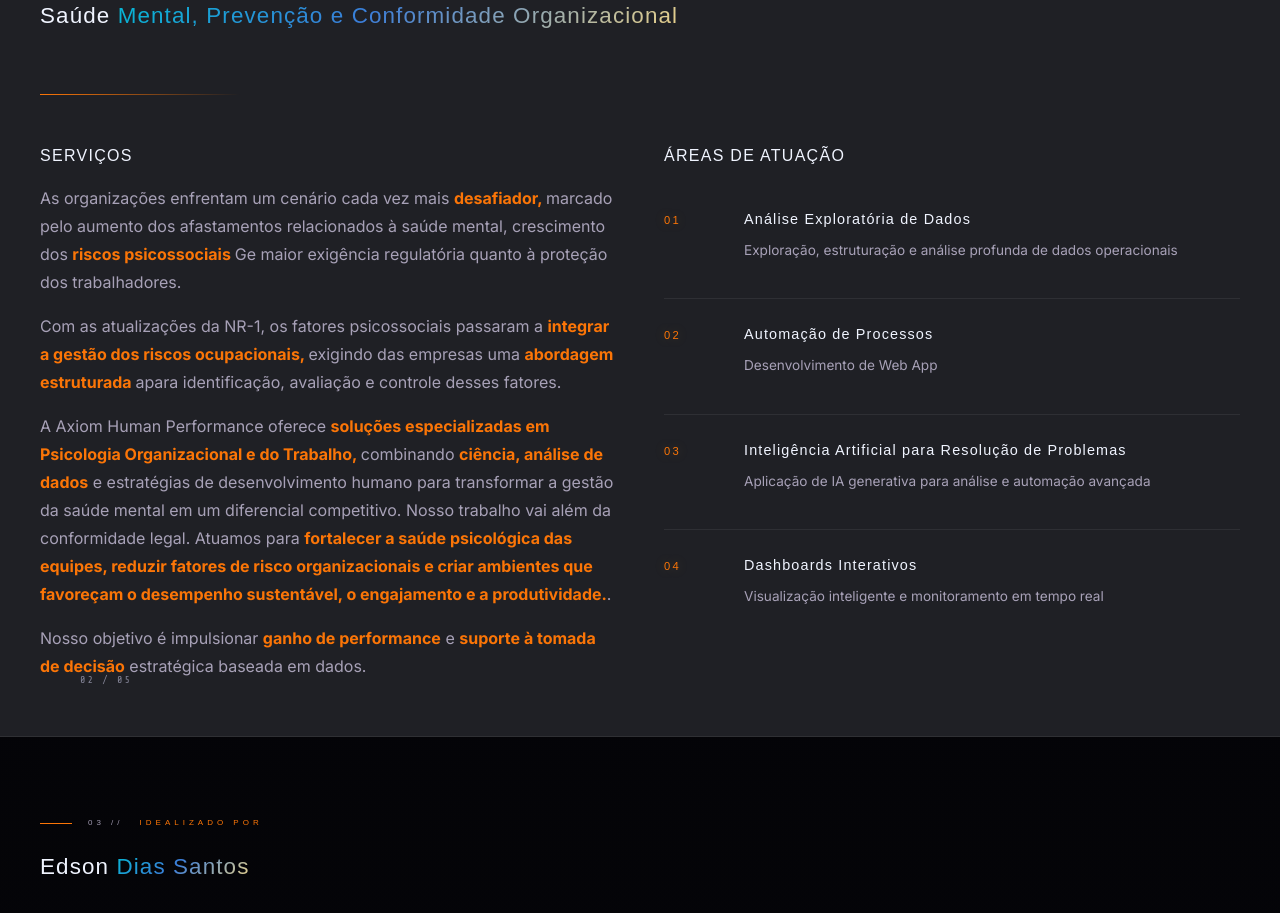
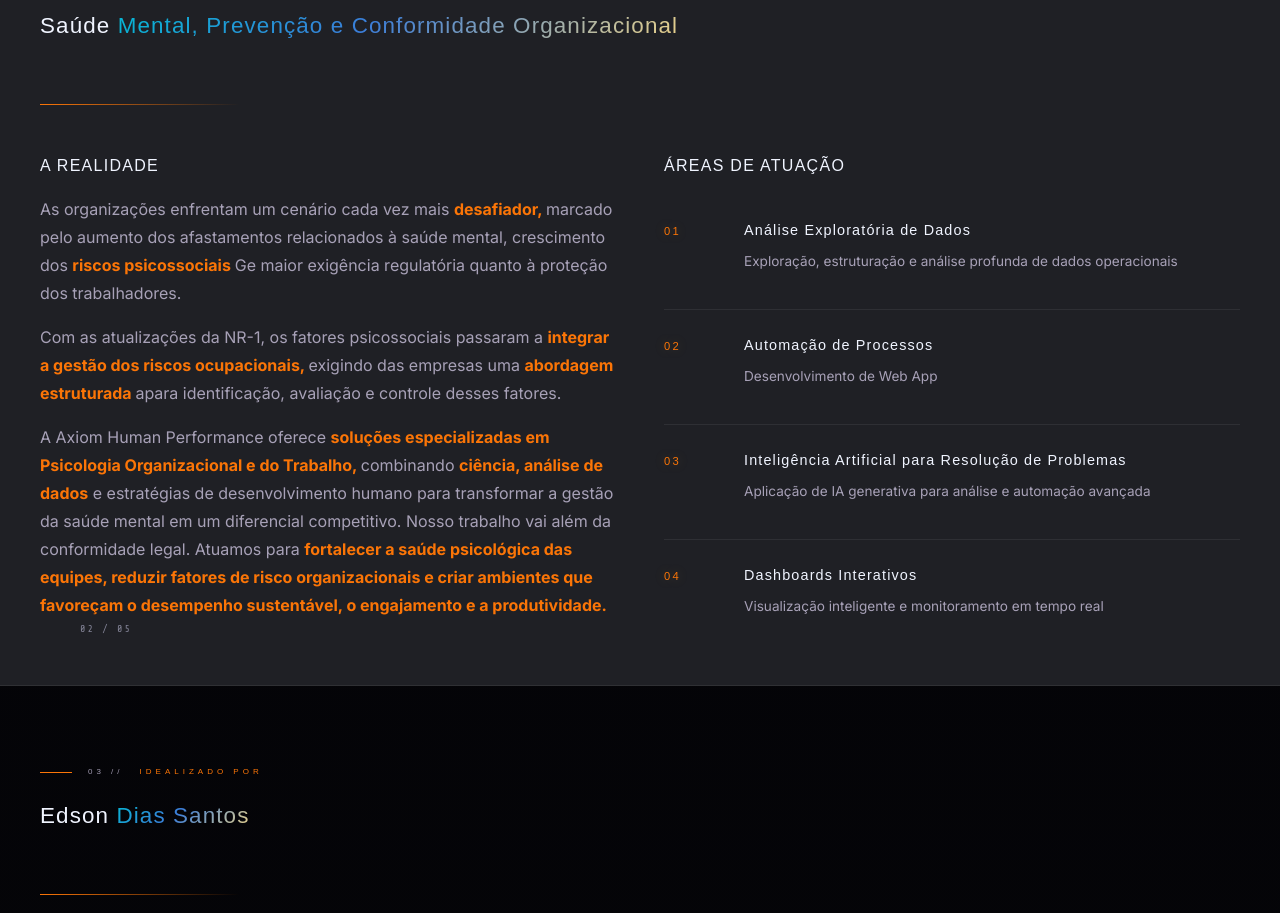
Before and after one commit to Brutomemo/page-axiom, a plain HTML site: page pages/human-performance.html in a window 1280 px wide. Shown: the part 916-1829 px from the top of the page. Drawn offline with nearby package versions, Linux system fonts and the light colour scheme; files whose address does not match are found by name; a web font is replaced by a local one.

Commit message:
Add files via upload

```diff
--- a/pages/human-performance.html
+++ b/pages/human-performance.html
@@ -146,7 +146,7 @@
 
         <div class="two-col mt-xl" style="width: 100%;">
           <div>
-            <h4 class="reveal">Serviços</h4>
+            <h4 class="reveal">A Realidade</h4>
             <p class="body-text reveal delay-3">
               As organizações enfrentam um cenário cada vez mais  <strong style="color: var(--clr-accent-primary);">desafiador, </strong>marcado pelo aumento dos afastamentos relacionados à saúde mental, crescimento dos <strong style="color: var(--clr-accent-primary);">
               riscos psicossociais </strong> Ge maior exigência regulatória quanto à proteção dos trabalhadores.
@@ -158,15 +158,9 @@
             <p class="body-text reveal delay-2">
               A Axiom Human Performance oferece <strong style="color: var(--clr-accent-primary);">soluções especializadas em Psicologia Organizacional e do Trabalho, </strong>combinando <strong
                 style="color: var(--clr-accent-primary);">ciência, análise de dados</strong> e estratégias de desenvolvimento humano para transformar a gestão da saúde mental em um diferencial competitivo. Nosso trabalho vai além da conformidade legal. Atuamos para  <strong
-                style="color: var(--clr-accent-primary);">fortalecer a saúde psicológica das equipes, reduzir fatores de risco organizacionais e criar ambientes que favoreçam o desempenho sustentável, o engajamento e a produtividade.</strong>.
+                style="color: var(--clr-accent-primary);">fortalecer a saúde psicológica das equipes, reduzir fatores de risco organizacionais e criar ambientes que favoreçam o desempenho sustentável, o engajamento e a produtividade.</strong>
             </p>
-            <p class="body-text reveal delay-3">
-              Nosso objetivo é impulsionar <strong style="color: var(--clr-accent-primary);">ganho de
-                performance</strong>
-              e <strong style="color: var(--clr-accent-primary);">suporte à tomada de decisão</strong> estratégica
-              baseada
-              em dados.
-            </p>
+
           </div>
 
           <div>
```
